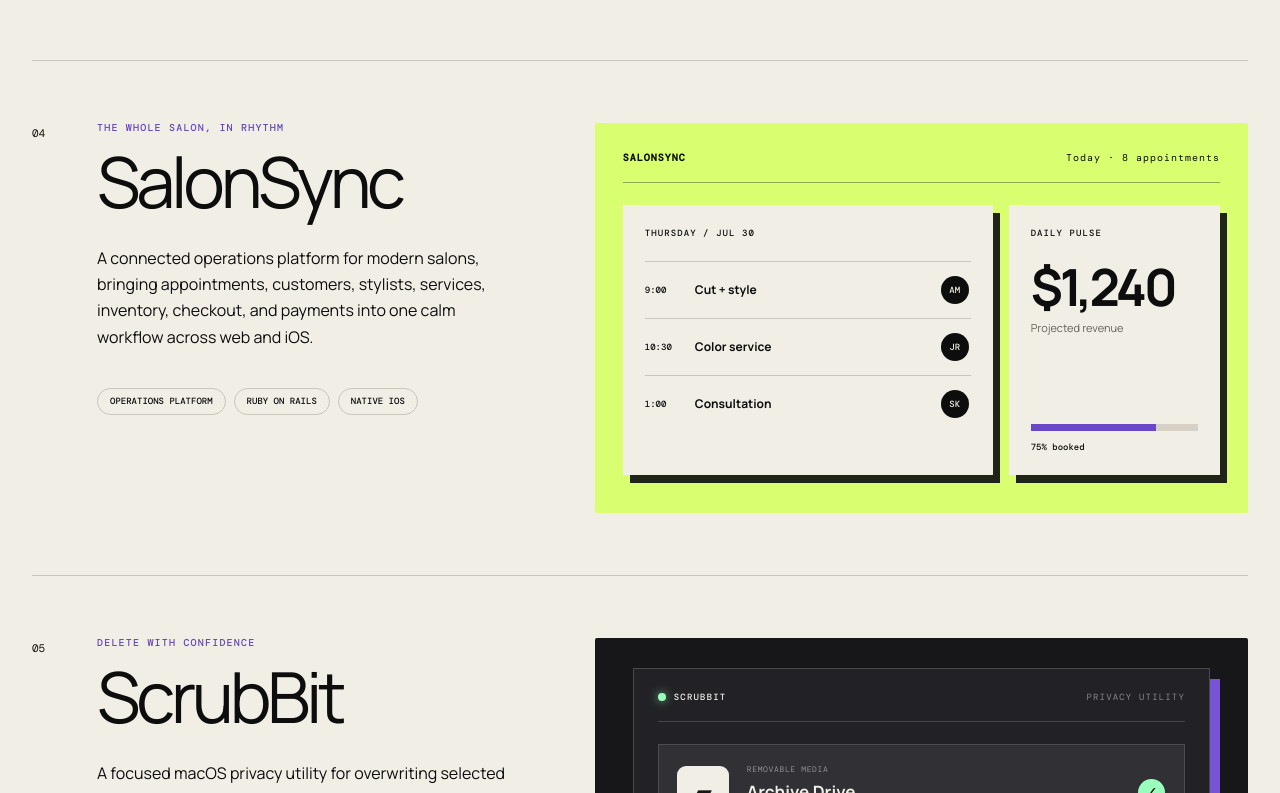
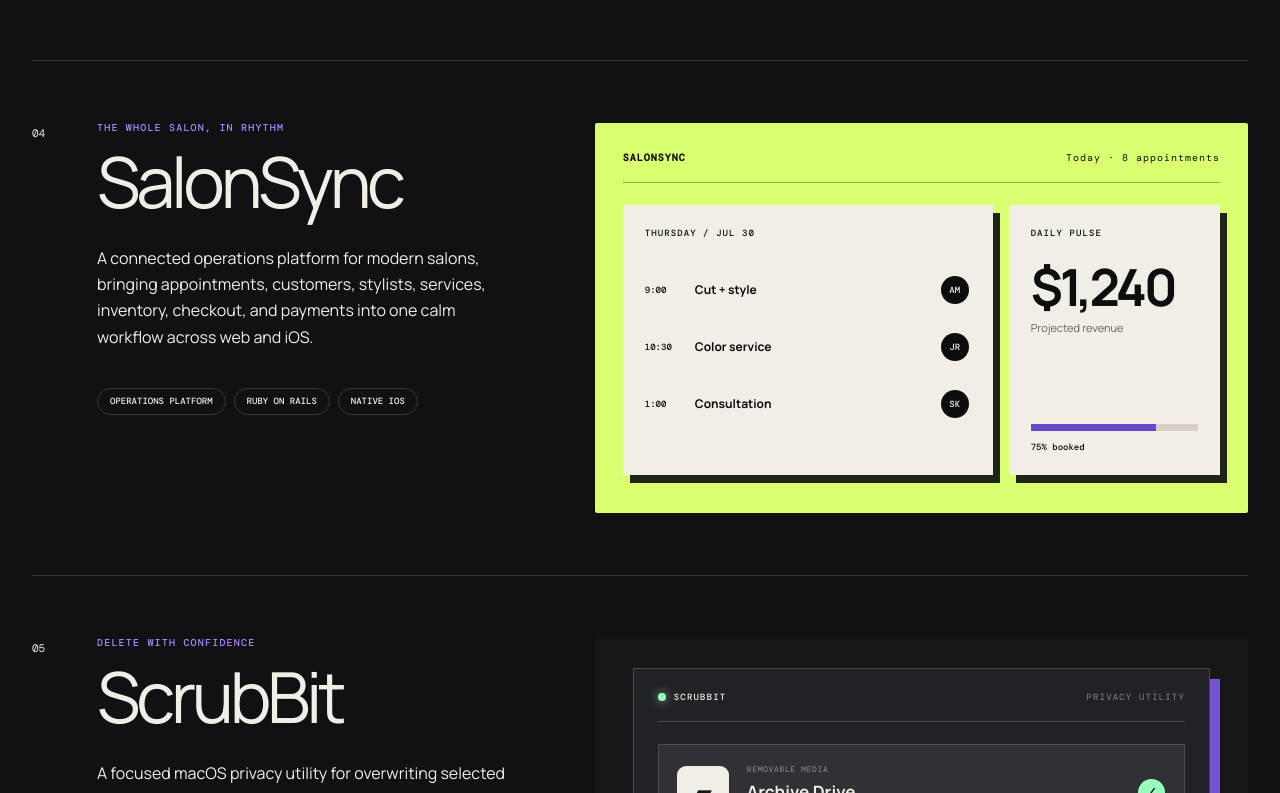
Before and after one commit to gcasa/BlackLotusSite, a Next.js app: page / in a window 1280 px wide. Shown: the part 2727-3520 px from the top of the page. Built offline with nearby package versions, Linux system fonts and the light colour scheme; a web font is replaced by a local one.

Commit message:
Darken Black Lotus visual theme

```diff
--- a/app/globals.css
+++ b/app/globals.css
@@ -5,12 +5,15 @@
   --paper: #f1eee6;
   --paper-2: #e5e0d5;
   --lilac: #a889ff;
-  --line: rgba(13, 13, 13, .18);
+  --night: #111114;
+  --night-2: #18181c;
+  --cream: #f1eee6;
+  --line: rgba(241, 238, 230, .17);
 }
 
 * { box-sizing: border-box; }
 html { scroll-behavior: smooth; }
-body { margin: 0; background: var(--paper); color: var(--ink); font-family: var(--font-sans), sans-serif; }
+body { margin: 0; background: var(--night); color: var(--cream); font-family: var(--font-sans), sans-serif; }
 a { color: inherit; text-decoration: none; }
 img { display: block; max-width: 100%; }
 .shell { width: min(1380px, calc(100% - 64px)); margin-inline: auto; }
@@ -20,9 +23,9 @@ img { display: block; max-width: 100%; }
 .brand img { width: 48px; height: 48px; border-radius: 50%; }
 .brand small { display: block; margin-top: 5px; font: 500 8px/1 var(--font-mono); letter-spacing: .28em; }
 .nav-links { display: flex; align-items: center; gap: 34px; font-size: 13px; font-weight: 650; }
-.nav-links a:not(.nav-cta):hover { color: #6547bf; }
-.nav-cta { background: var(--ink); color: var(--paper); padding: 14px 18px; display: flex; gap: 30px; transition: background .2s, transform .2s; }
-.nav-cta:hover { background: #5d3bb2; transform: translateY(-2px); }
+.nav-links a:not(.nav-cta):hover { color: var(--lilac); }
+.nav-cta { background: var(--lilac); color: var(--ink); padding: 14px 18px; display: flex; gap: 30px; transition: background .2s, transform .2s; }
+.nav-cta:hover { background: #d9ff71; transform: translateY(-2px); }
 
 .hero { overflow: hidden; }
 .hero-kicker { padding-top: 32px; display: flex; justify-content: space-between; font: 500 10px/1 var(--font-mono); letter-spacing: .15em; text-transform: uppercase; }
@@ -33,23 +36,23 @@ h1 em, h2 em { font-family: var(--font-serif); font-weight: 400; text-transform:
 .hero-aside { position: relative; z-index: 2; align-self: end; padding-bottom: 82px; }
 .hero-aside p { max-width: 330px; font-size: 17px; line-height: 1.65; }
 .text-link { margin-top: 24px; padding-bottom: 8px; width: fit-content; border-bottom: 1px solid; display: flex; align-items: center; gap: 52px; font: 600 12px/1 var(--font-mono); text-transform: uppercase; letter-spacing: .08em; }
-.hero-mark { position: absolute; right: 15%; top: 45px; width: min(42vw, 580px); opacity: .07; transform: rotate(8deg); mix-blend-mode: multiply; }
+.hero-mark { position: absolute; right: 15%; top: 45px; width: min(42vw, 580px); opacity: .12; transform: rotate(8deg); }
 .hero-marquee { border-top: 1px solid var(--line); border-bottom: 1px solid var(--line); overflow: hidden; white-space: nowrap; padding: 19px 0; font: 500 11px/1 var(--font-mono); letter-spacing: .13em; }
 .hero-marquee div { min-width: max-content; animation: drift 28s linear infinite; }
-.hero-marquee i { color: #6b49c7; font-style: normal; margin: 0 42px; }
+.hero-marquee i { color: var(--lilac); font-style: normal; margin: 0 42px; }
 @keyframes drift { to { transform: translateX(-35%); } }
 
 .work { padding: 130px 0 150px; }
 .section-heading { display: grid; grid-template-columns: 180px 1fr 320px; gap: 40px; align-items: end; margin-bottom: 90px; }
 .label { font: 500 10px/1 var(--font-mono); letter-spacing: .16em; text-transform: uppercase; }
 .section-heading h2, .contact h2 { margin: 0; font-size: clamp(56px, 7vw, 105px); line-height: .9; letter-spacing: -.06em; text-transform: uppercase; }
-.section-heading h2 em, .contact h2 em { color: #6746c5; }
+.section-heading h2 em, .contact h2 em { color: var(--lilac); }
 .section-heading > p { font-size: 16px; line-height: 1.7; margin: 0; }
-.product-list { border-top: 1px solid var(--ink); }
+.product-list { border-top: 1px solid rgba(241, 238, 230, .7); }
 .product { display: grid; grid-template-columns: minmax(330px, .85fr) 1.15fr; gap: 80px; padding: 62px 0; border-bottom: 1px solid var(--line); }
 .product-copy { position: relative; padding-left: 65px; }
 .product-number { position: absolute; left: 0; top: 5px; font: 400 11px/1 var(--font-mono); }
-.eyebrow { margin: 0 0 13px; font: 500 10px/1 var(--font-mono); letter-spacing: .12em; text-transform: uppercase; color: #6547b9; }
+.eyebrow { margin: 0 0 13px; font: 500 10px/1 var(--font-mono); letter-spacing: .12em; text-transform: uppercase; color: var(--lilac); }
 .product h3 { margin: 0; font-size: clamp(48px, 5.5vw, 82px); line-height: 1; letter-spacing: -.06em; }
 .description { max-width: 520px; font-size: 16px; line-height: 1.65; margin: 28px 0 38px; }
 .tags { display: flex; flex-wrap: wrap; gap: 8px; }
@@ -68,14 +71,14 @@ h1 em, h2 em { font-family: var(--font-serif); font-weight: 400; text-transform:
 .result-line { position: absolute; bottom: 0; left: 0; right: 0; background: var(--lilac); color: #111; padding: 14px 52px; font: 500 12px var(--font-mono); }
 
 .pup-visual { background: #b39bff; padding: 45px; }
-.pup-card { background: var(--paper); padding: 18px; display: flex; align-items: center; gap: 18px; transform: rotate(-2deg); margin-bottom: 25px; box-shadow: 9px 10px 0 rgba(13,13,13,.9); }
+.pup-card { background: var(--paper); color: var(--ink); padding: 18px; display: flex; align-items: center; gap: 18px; transform: rotate(-2deg); margin-bottom: 25px; box-shadow: 9px 10px 0 rgba(13,13,13,.9); }
 .pup-face { width: 72px; height: 72px; display: grid; place-items: center; background: #181818; color: var(--paper); border-radius: 50%; font: 24px var(--font-mono); }
 .pup-card small { display: block; font: 500 9px var(--font-mono); letter-spacing: .12em; }.pup-card strong { display: block; font-size: 30px; letter-spacing: -.04em; }
-.routine { display: grid; grid-template-columns: 65px 1fr 28px; align-items: center; background: #e9e4d9; border-bottom: 1px solid #bbb4a6; padding: 17px 20px; font-size: 13px; }
+.routine { display: grid; grid-template-columns: 65px 1fr 28px; align-items: center; background: #e9e4d9; color: var(--ink); border-bottom: 1px solid #bbb4a6; padding: 17px 20px; font-size: 13px; }
 .routine span, .routine i { font: 500 10px var(--font-mono); font-style: normal; }.routine i { text-align: center; background: var(--ink); color: var(--paper); border-radius: 50%; padding: 4px; }
 .routine.muted { opacity: .75; }
 
-.score-visual { background: #e9e5dc; padding: 26px; border: 1px solid #d3cdc0; }
+.score-visual { background: #e9e5dc; color: var(--ink); padding: 26px; border: 1px solid #d3cdc0; }
 .score-toolbar, .score-meta { display: flex; justify-content: space-between; align-items: center; font: 500 9px var(--font-mono); text-transform: uppercase; letter-spacing: .08em; }
 .score-toolbar b { background: var(--ink); color: var(--paper); padding: 9px 14px; }
 .staff { position: relative; height: 240px; margin-top: 35px; background: repeating-linear-gradient(to bottom, transparent 0 25px, #34302c 26px 27px, transparent 28px 39px); }
@@ -116,20 +119,20 @@ h1 em, h2 em { font-family: var(--font-serif); font-weight: 400; text-transform:
 .services { padding: 130px 0 150px; }
 .services-intro { display: grid; grid-template-columns: 180px 1fr 320px; gap: 40px; align-items: end; margin-bottom: 80px; }
 .services-intro h2 { margin: 0; font-size: clamp(56px, 7vw, 105px); line-height: .9; letter-spacing: -.06em; text-transform: uppercase; }
-.services-intro h2 em { color: #6746c5; font-family: var(--font-serif); font-weight: 400; text-transform: none; }
+.services-intro h2 em { color: var(--lilac); font-family: var(--font-serif); font-weight: 400; text-transform: none; }
 .services-intro > p { font-size: 16px; line-height: 1.7; margin: 0; }
-.service-grid { display: grid; grid-template-columns: repeat(2, 1fr); border-top: 1px solid var(--ink); }
+.service-grid { display: grid; grid-template-columns: repeat(2, 1fr); border-top: 1px solid rgba(241, 238, 230, .7); }
 .service-grid article { min-height: 290px; padding: 30px 60px 42px 0; border-bottom: 1px solid var(--line); }
 .service-grid article:nth-child(odd) { border-right: 1px solid var(--line); }
 .service-grid article:nth-child(even) { padding-left: 60px; }
-.service-grid article > span { font: 500 9px var(--font-mono); letter-spacing: .13em; color: #6547b9; }
+.service-grid article > span { font: 500 9px var(--font-mono); letter-spacing: .13em; color: var(--lilac); }
 .service-grid h3 { margin: 82px 0 17px; font-size: 30px; letter-spacing: -.04em; }
-.service-grid p { max-width: 500px; margin: 0; color: #57534d; font-size: 14px; line-height: 1.7; }
+.service-grid p { max-width: 500px; margin: 0; color: #b9b5ad; font-size: 14px; line-height: 1.7; }
 .services-cta { margin-top: 40px; background: var(--lilac); padding: 27px 30px; display: flex; align-items: center; justify-content: space-between; font-size: 20px; font-weight: 750; transition: background .2s, transform .2s; }
 .services-cta:hover { background: #d9ff71; transform: translateY(-3px); }
 .services-cta span + span { font-size: 30px; }
 
-.approach { background: var(--ink); color: var(--paper); padding: 130px 0; }
+.approach { background: #08080a; color: var(--paper); padding: 130px 0; border-top: 1px solid var(--line); border-bottom: 1px solid var(--line); }
 .section-heading.light { grid-template-columns: 180px 1fr; }
 .section-heading.light h2 em { color: var(--lilac); }
 .principles { display: grid; grid-template-columns: repeat(3, 1fr); border-top: 1px solid #444; }
@@ -143,8 +146,8 @@ h1 em, h2 em { font-family: var(--font-serif); font-weight: 400; text-transform:
 
 .contact { padding: 140px 0 40px; }
 .contact h2 { margin: 40px 0 75px; font-size: clamp(70px, 11vw, 168px); }
-.contact-button { border-top: 1px solid var(--ink); border-bottom: 1px solid var(--ink); padding: 26px 4px; display: flex; justify-content: space-between; align-items: center; font-size: 24px; font-weight: 700; transition: padding .25s, color .25s; }
-.contact-button:hover { padding-inline: 20px; color: #6547bf; }
+.contact-button { border-top: 1px solid rgba(241, 238, 230, .7); border-bottom: 1px solid rgba(241, 238, 230, .7); padding: 26px 4px; display: flex; justify-content: space-between; align-items: center; font-size: 24px; font-weight: 700; transition: padding .25s, color .25s; }
+.contact-button:hover { padding-inline: 20px; color: var(--lilac); }
 .contact-button span + span { font-size: 38px; }
 .contact-footer { display: grid; grid-template-columns: 1fr 1fr 1fr; align-items: end; gap: 25px; padding-top: 90px; font: 500 10px/1.5 var(--font-mono); text-transform: uppercase; letter-spacing: .08em; }
 .contact-footer div span { display: block; color: #777; }.contact-footer > span { text-align: right; color: #777; }
```
